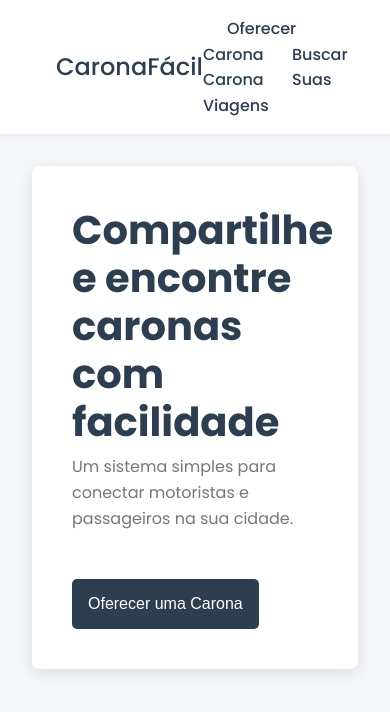
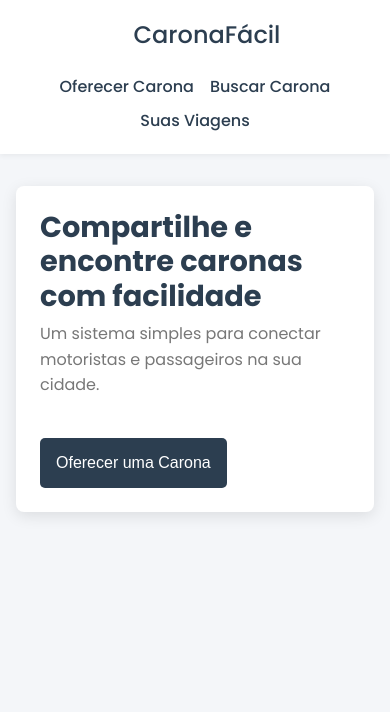
Before and after one commit to J0A0Gui/Carona-Facil, a plain HTML site: page index.html in a window 390 px wide. Drawn offline with Linux system fonts and the light colour scheme.

Commit message:
css atualizado

```diff
--- a/style.css
+++ b/style.css
@@ -1,7 +1,7 @@
 :root {
-    --primary-color: #2c3e50;
-    --secondary-color: #3498db;
-    --success-color: #27ae60;
+    --primary-color: #2c3e50; /* Azul escuro */
+    --secondary-color: #3498db; /* Azul claro */
+    --success-color: #27ae60; /* Verde */
     --background-color: #f4f6f9;
     --card-background: #ffffff;
     --text-color: #333;
@@ -183,20 +183,55 @@ input[type="date"]:focus, input[type="date"]:valid { color: var(--text-color); }
     font-style: italic;
 }
 
-/* Adicionar no final do style.css */
-.auth-toggle {
-    text-align: center;
-    margin-top: 1.5rem;
-    font-size: 0.9rem;
-    color: var(--light-text-color);
+/* --- CÓDIGO NOVO: MEDIA QUERIES PARA RESPONSIVIDADE --- */
+
+/* Estilos para telas com largura máxima de 768px (tablets e celulares) */
+@media (max-width: 768px) {
+
+    .nav-container {
+        flex-direction: column; /* Empilha o logo e os links */
+        gap: 1rem; /* Adiciona um espaço entre o logo e a navegação */
+    }
+
+    .container {
+        margin-top: 1rem;
+        padding: 0 1rem; /* Reduz o espaçamento lateral */
+    }
+
+    .card {
+        padding: 1.5rem; /* Reduz o espaçamento interno dos cards */
+    }
+
+    .card h1 {
+        font-size: 2rem; /* Reduz o tamanho do título principal */
+    }
+
+    .card h2 {
+        font-size: 1.6rem; /* Reduz o tamanho dos subtítulos */
+    }
+
+    .card p {
+        margin-bottom: 1.5rem;
+    }
 }
 
-.auth-toggle a {
-    color: var(--secondary-color);
-    font-weight: 500;
-    text-decoration: none;
+/* Estilos para telas com largura máxima de 480px (celulares menores) */
+@media (max-width: 480px) {
+    .card h1 {
+        font-size: 1.8rem;
+    }
+
+    .card h2 {
+        font-size: 1.4rem;
+    }
+
+    nav {
+        display: flex;
+        flex-wrap: wrap; /* Permite que os links quebrem a linha se não couberem */
+        justify-content: center;
+    }
+
+    nav a {
+        margin: 0.25rem 0.5rem;
+    }
 }
-
-.auth-toggle a:hover {
-    text-decoration: underline;
-}
```
